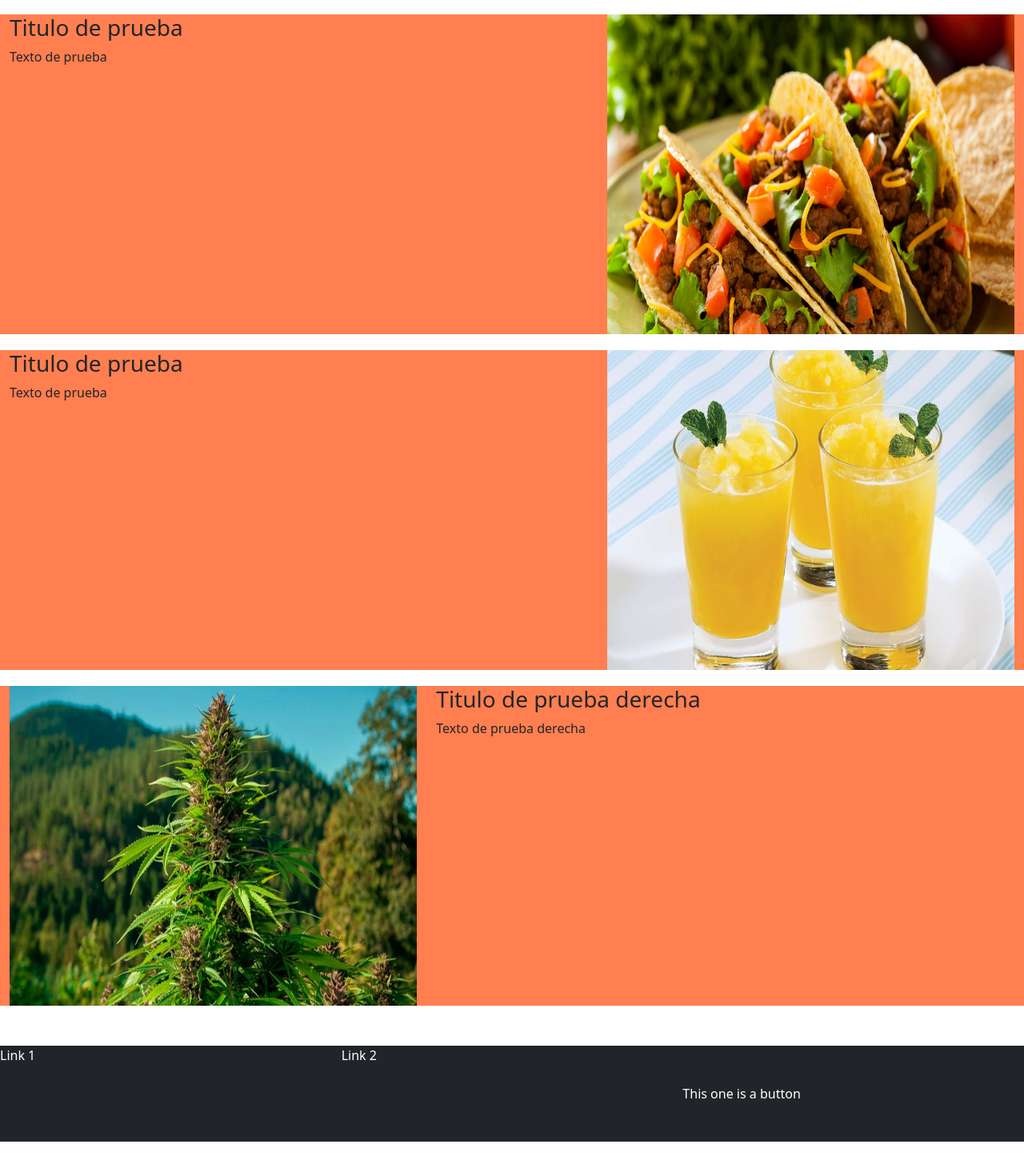
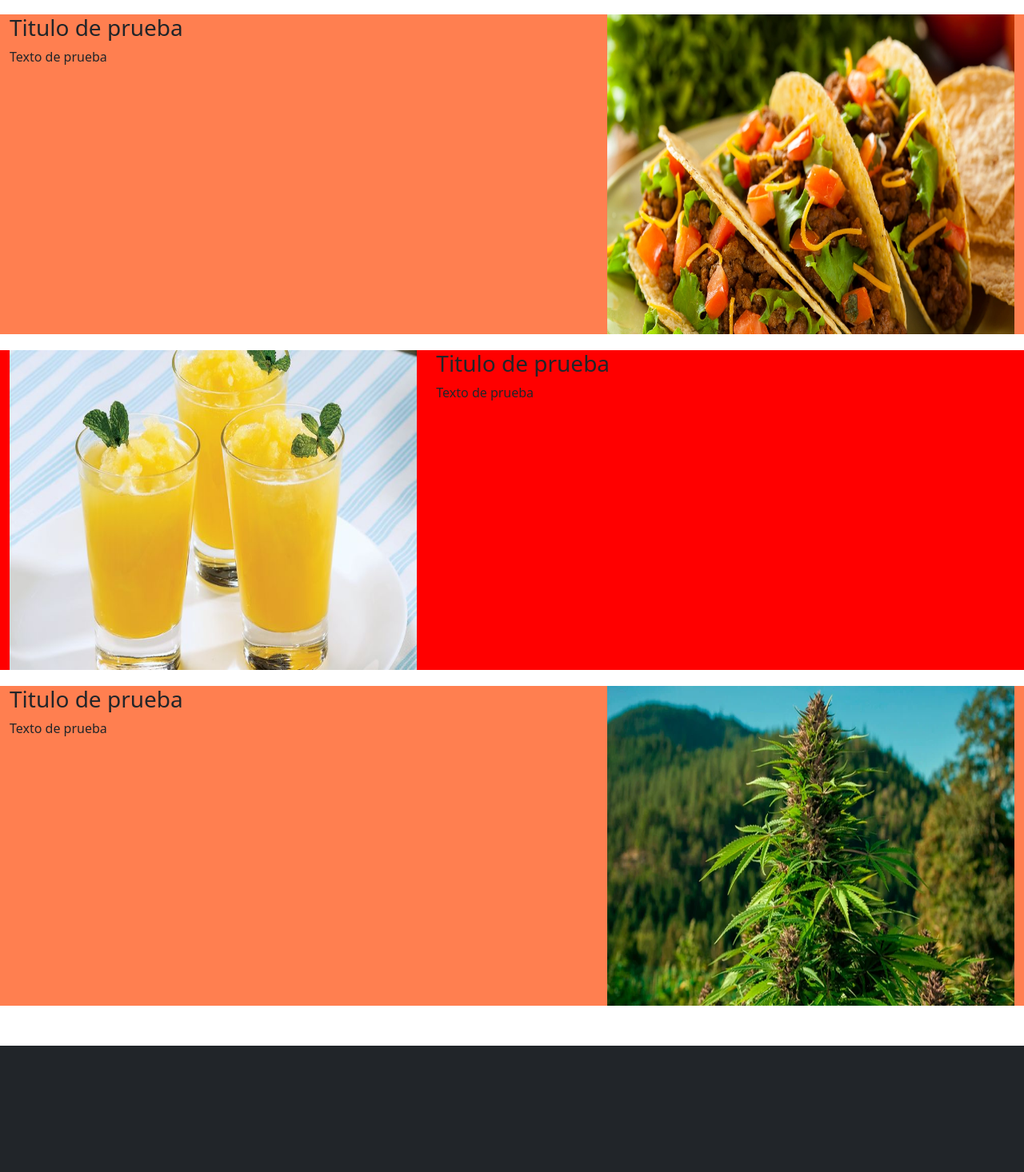
Before and after one commit to PatricioSirena/Proyecto3-RollinCode, a React (Vite) app: page / in a window 1280 px wide. Shown: the part 1253-2719 px from the top of the page at 80% size. Before the commit the page ends 2681 px from the top, so only its background shows below. Built offline with nearby package versions, Linux system fonts and the light colour scheme.

Commit message:
Modificación en orden de tarjetas

```diff
--- a/src/App.css
+++ b/src/App.css
@@ -15,7 +15,7 @@
   display: flex;
   justify-content: center;
   width: 100vw;
-  height: 120px;
+  height: 120vh;
   bottom: 0;
   background-color: red;
   margin-top: 50px;
@@ -54,3 +54,16 @@
 .imagenTarjeta{
   height: 100%;
 }
+
+#tarjeta2{
+  display: flex;
+  background-color: red;
+}
+
+#tarjeta2 .uno{
+  order: 1;
+}
+
+#tarjeta2 .dos{
+  order: 0;
+}
--- a/src/components/Footer.jsx
+++ b/src/components/Footer.jsx
@@ -1,20 +1,23 @@
-import ListGroup from 'react-bootstrap/ListGroup';
+
 
 const Footer = () => {
     return (
         <footer className="bg-dark text-white d-flex footer">
-
-            <ListGroup.Item action href="#link1">
-                Link 1
-            </ListGroup.Item>
-            <ListGroup.Item action href="#link2">
-                Link 2
-            </ListGroup.Item>
-            <ListGroup.Item action >
-                This one is a button
-            </ListGroup.Item>
-
-
+            <div className="container">
+                <div className="row">
+                    <div className="col-lg-6">
+                    </div>
+                    <div className="col-lg-6"></div>
+                </div>
+            </div>
+            <div className="container">
+                <div className="row">
+                    <div className="col-lg-4"></div>
+                    <div className="col-lg-4"></div>
+                    <div className="col-lg-4"></div>
+                </div>
+            </div>
+            <div className="copyright"></div>
         </footer>
     )
 }
--- a/src/components/TarjetaInfo.jsx
+++ b/src/components/TarjetaInfo.jsx
@@ -1,15 +1,15 @@
 import PropTypes from "prop-types"
 import Card from 'react-bootstrap/Card';
 
-const TarjetaInfo = ({ titulo, texto, imgSource }) => {
+const TarjetaInfo = ({id, titulo, texto, imgSource }) => {
     return (
         <div className="container-fluid">
-            <div className="row tarjetaInfo">
-                <div className="col-lg-7">
+            <div className="row tarjetaInfo d-flex" id={id? id: 'Ponele un id culiao'}>
+                <div className="col-lg-7 uno">
                     <h3>{titulo ? titulo : 'Debe ingresar un titulo'}</h3>
                     <p>{texto ? texto : 'El texto es requerido'}</p>
                 </div>
-                <div className="col-lg-5">
+                <div className="col-lg-5 dos">
                     <Card.Img className="imagenTarjeta" src={imgSource ? imgSource : 'Debe ingresar una imagen'} />
                 </div>
             </div>
@@ -18,6 +18,7 @@ const TarjetaInfo = ({ titulo, texto, imgSource }) => {
 }
 
 TarjetaInfo.propTypes = {
+    id: PropTypes.string.isRequired,
     titulo: PropTypes.string.isRequired,
     texto: PropTypes.string.isRequired,
     imgSource: PropTypes.string.isRequired
--- a/src/components/TarjetaInfoDerecha.jsx
+++ b/src/components/TarjetaInfoDerecha.jsx
@@ -4,7 +4,7 @@ import imagen3 from "../assets/img/flores.webp";
 
 const TarjetaInfoDerecha = () => {
     return (
-        <div className="container-fluid">
+        <div className="container-fluid" id={3}>
             <div className="row tarjetaInfo">
                 <div className="col-lg-5">
                     <Card.Img className="imagenTarjeta" src={imagen3} />
--- a/src/components/TarjetasInfo.jsx
+++ b/src/components/TarjetasInfo.jsx
@@ -1,22 +1,28 @@
 import TarjetaInfo from "./TarjetaInfo";
-import TarjetaInfoDerecha from "./TarjetaInfoDerecha";
 import imagen1 from "../assets/img/comida.webp";
 import imagen2 from "../assets/img/bebida.jpg";
+import imagen3 from "../assets/img/flores.webp";
 
 
 const tarjetas = [
     {
-        id: 1,
+        id: 'tarjeta1',
         titulo: 'Titulo de prueba',
         texto: 'Texto de prueba',
         imagen: imagen1
     },
     {
-        id: 2,
+        id: 'tarjeta2',
         titulo: 'Titulo de prueba',
         texto: 'Texto de prueba',
         imagen: imagen2
     },
+    {
+        id: 'tarjeta3',
+        titulo: 'Titulo de prueba',
+        texto: 'Texto de prueba',
+        imagen: imagen3
+    }
 ]
 
 
@@ -27,6 +33,7 @@ const TarjetasInfo = () => {
                 tarjetas.map(tarjeta => (
                     <div key={tarjeta.id}>
                         <TarjetaInfo
+                            id={tarjeta.id}
                             titulo={tarjeta.titulo}
                             texto={tarjeta.texto}
                             imgSource={tarjeta.imagen}
@@ -34,7 +41,6 @@ const TarjetasInfo = () => {
                     </div>
                 ))
             }
-                <TarjetaInfoDerecha />
         </>
     )
 }
```
